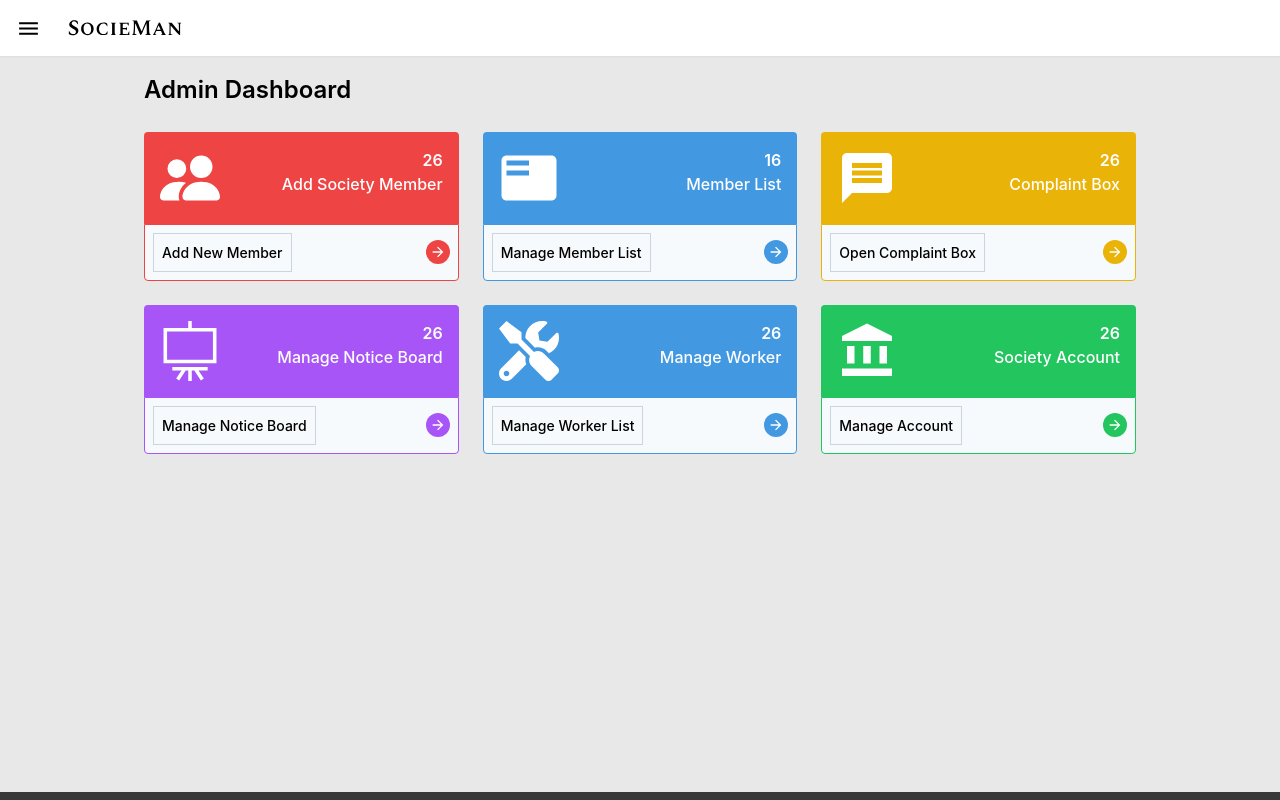
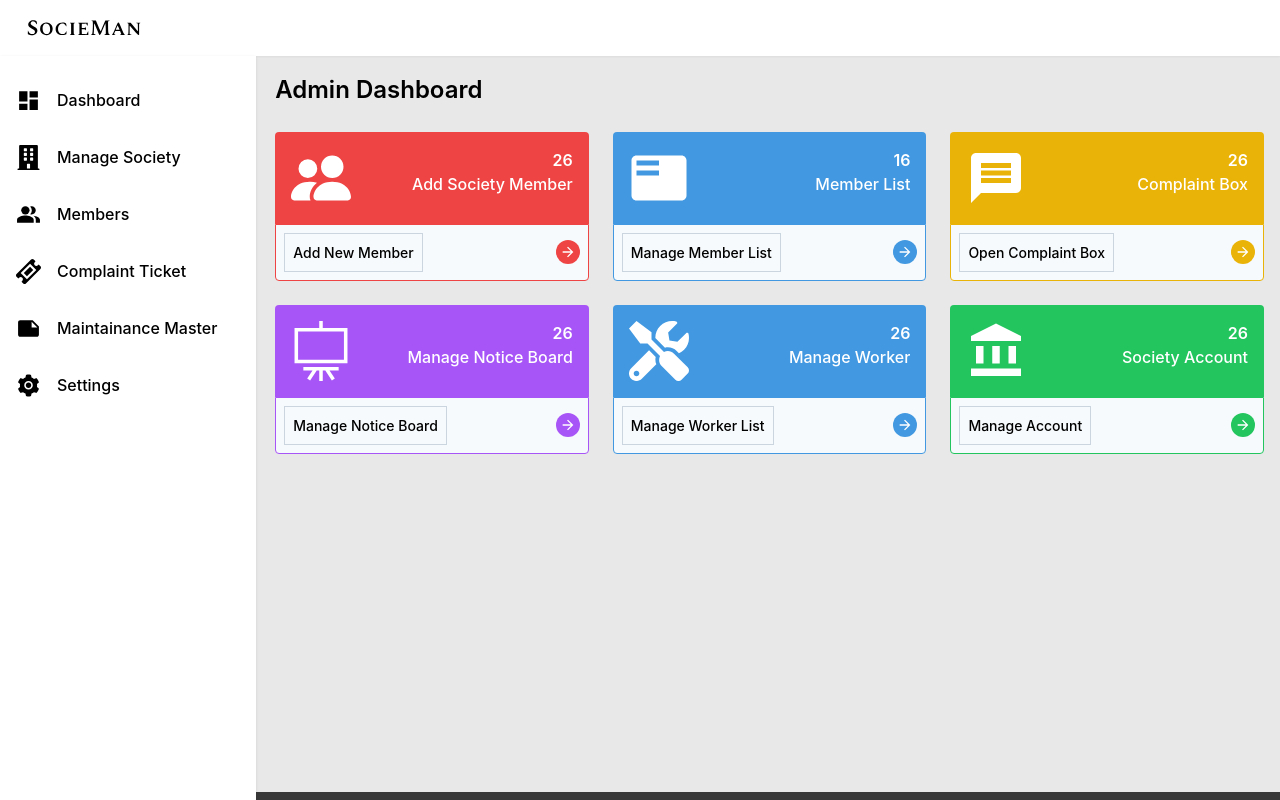
Before and after one commit to Yuvraj210103/Society-Manager, a Next.js app: page / in a window 1280 px wide. Shown: the top 800 px of the page. Built offline with nearby package versions, Linux system fonts and the light colour scheme.

Commit message:
feat: added dashboard for big screen

```diff
--- a/src/components/dashboard/DashboardCard.tsx
+++ b/src/components/dashboard/DashboardCard.tsx
@@ -12,7 +12,7 @@ buttonTitle: string;
 
 const DashboardCard = ({bg,buttonTitle,icon,quantity,title}:DashboardCardProps) => {
   return (
-    <div className='flex flex-col w-full hover:scale-[1.01] duration-500'>
+    <div className='flex flex-col w-full hover:scale-[1.01] z-[0] duration-500'>
         <div className={`flex items-start gap-2 w-full ${bg === 'red' ? 'bg-red-500' : (bg === 'blue' ?'bg-blue-500':(bg==='yellow'? 'bg-yellow-500':(bg==='green' ? 'bg-green-500' : (bg === 'purple' && 'bg-purple-500'))) )} p-4 text-white rounded-t`}>
             <div>
                 {icon}
--- a/src/layout/Nav.tsx
+++ b/src/layout/Nav.tsx
@@ -14,11 +14,11 @@ const Nav = () => {
   const [mobileNav, setMobileNav] = useState(false);
 
   return (
-    <nav className="sticky top-0">
-      <div className=" flex px-4 gap-4 bg-white shadow-sm py-6 md:py-3 items-center justify-between md:items-end md:justify-end w-full ">
+    <nav className="sticky top-0 z-[2]">
+      <div className=" flex px-4 z-[2]  gap-4 bg-white shadow-sm py-6 md:py-3 items-center justify-between md:items-end md:justify-end w-full ">
         <div
           onClick={() => setMobileNav(!mobileNav)}
-          className="cursor-pointer flex items-center md:mb-[3px]"
+          className="cursor-pointer flex items-center md:hidden"
         >
           {mobileNav ? <RxCross2 size={25} /> : <MdOutlineMenu size={25}
           />}
@@ -30,8 +30,8 @@ const Nav = () => {
 
       <div
         className={`${
-          mobileNav ? "left-0" : "left-[-2000px]"
-        } flex flex-col gap-8 bg-white shadow justify-start w-10/12 md:w-1/5 px-4 pt-8 h-screen absolute duration-300 transition-all ease-in-out `}
+          mobileNav ? "left-0" : "left-[-2000px] md:left-0"
+        } flex flex-col gap-8 bg-white  shadow justify-start w-10/12 md:w-1/5 px-4 pt-8 h-screen absolute duration-300 transition-all ease-in-out `}
       >
         <div className="flex items-center gap-4 w-full cursor-pointer">
           <span>
--- a/src/layout/index.tsx
+++ b/src/layout/index.tsx
@@ -11,8 +11,10 @@ const Layout = ({ children }: LayoutProps) => {
   return (
     <div className="relative flex w-full flex-col  bg-[#E8E8E8]">
       <Nav />
-      <div className="min-h-[calc(100vh-4rem)] w-full">{children}</div>
+      <div className="min-h-[calc(100vh-4rem)] w-full p-4 md:pl-[21.5%]">{children}</div>
+     <div className='md:pl-[252px]'>
       <Footer />
+      </div>
     </div>
   );
 };
--- a/src/pages/index.tsx
+++ b/src/pages/index.tsx
@@ -3,7 +3,7 @@ import React from 'react'
 
 const index = () => {
   return (
-    <div className='flex w-full h-full justify-center p-4 md:px-36'>
+    <div className='flex w-full h-full justify-center '>
       <Dashboard/>
     </div>
   )
```
